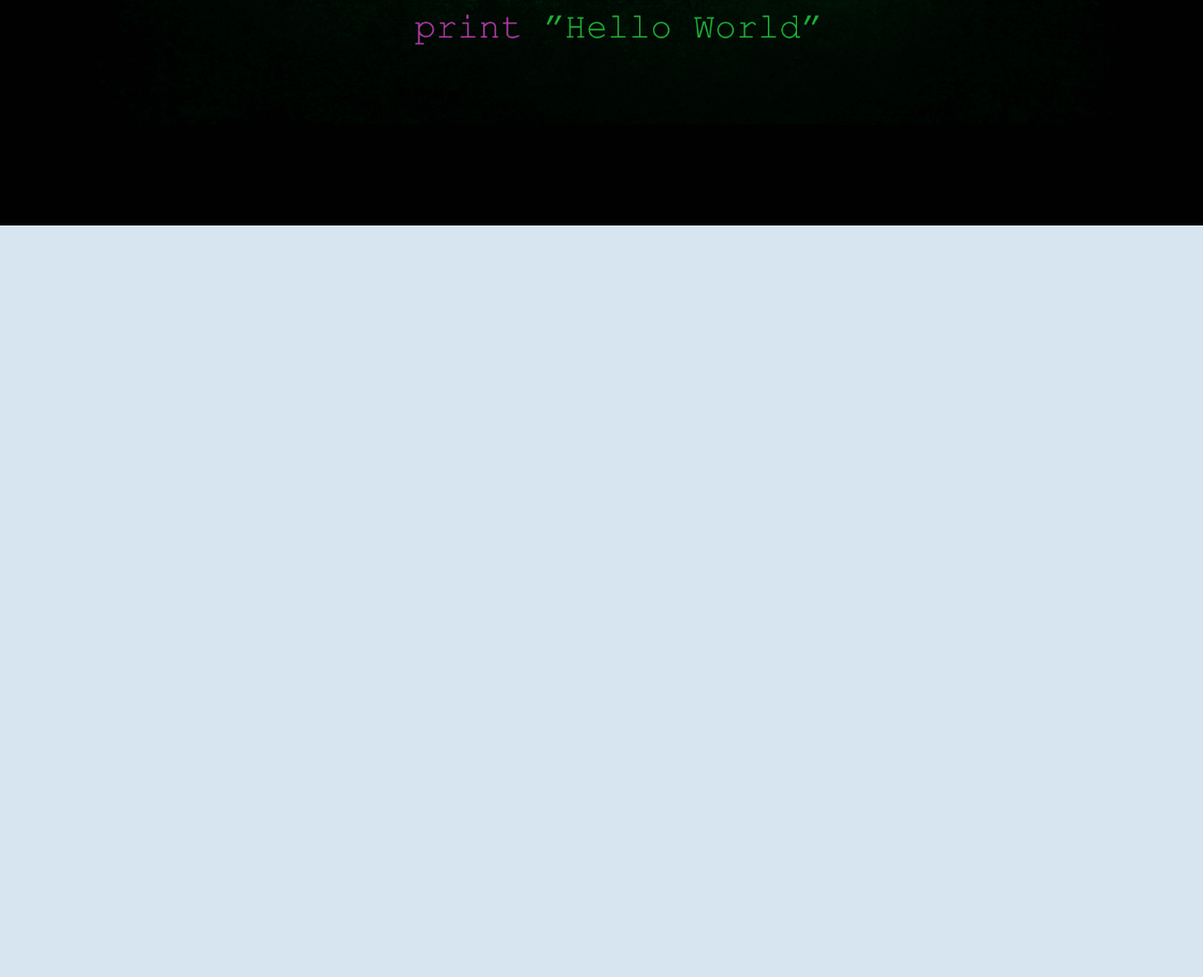
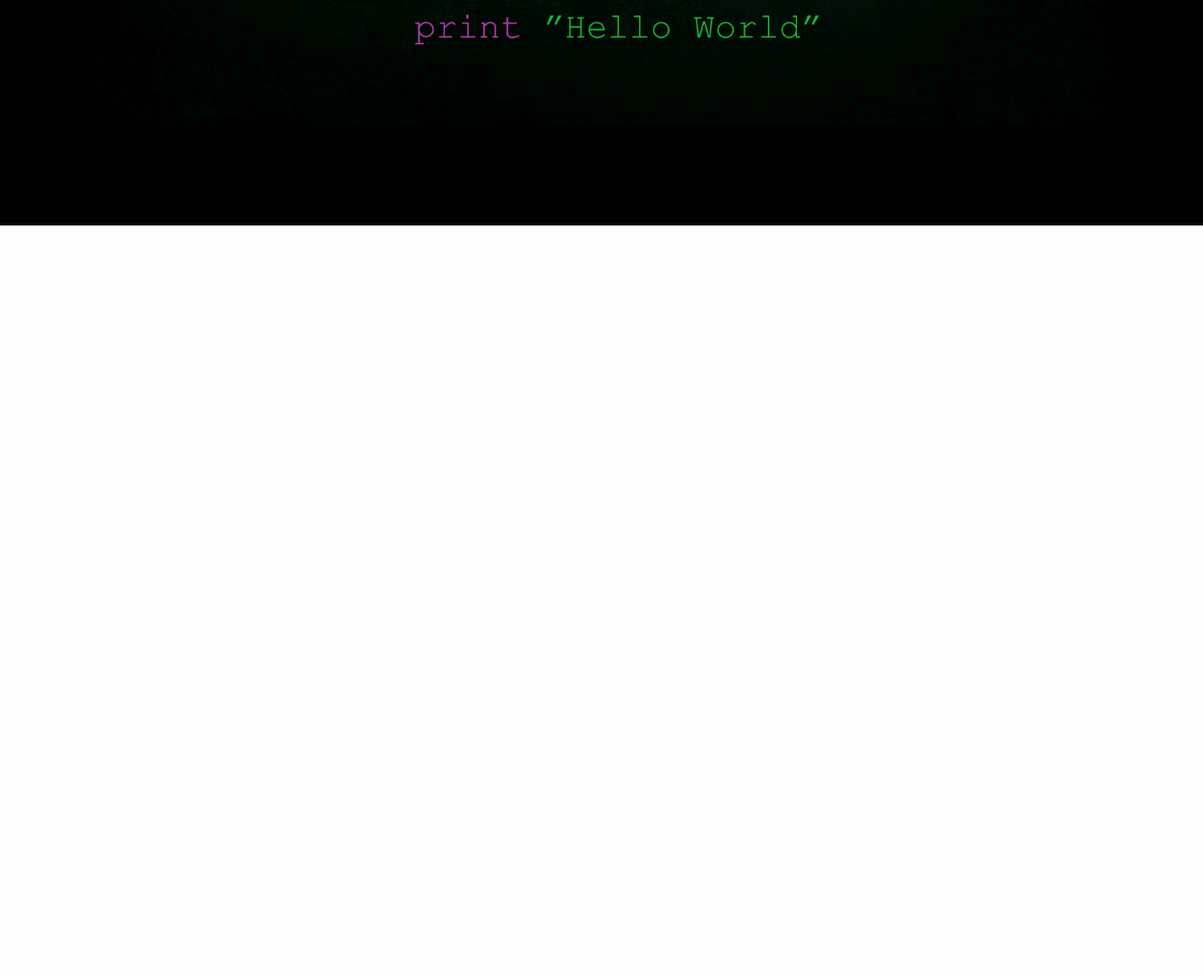
Before and after one commit to johnotu/accrapug.org, a Django app: page / in a window 1280 px wide. Shown: the part 560-1600 px from the top of the page at 94% size. Run offline with Django 3.2, Linux system fonts and the light colour scheme; some libraries are stand-ins or nearby versions.

Commit message:
no message

```diff
--- a/templates/home.html
+++ b/templates/home.html
@@ -36,7 +36,7 @@
                         </nav>
                     </div>
                 </div>
-                <div class="full-height" style="background: #d7e5f0;">
+                <div class="full-height" style="background: #fefefe;">
                     <div class="container">
 
                     </div>
```
